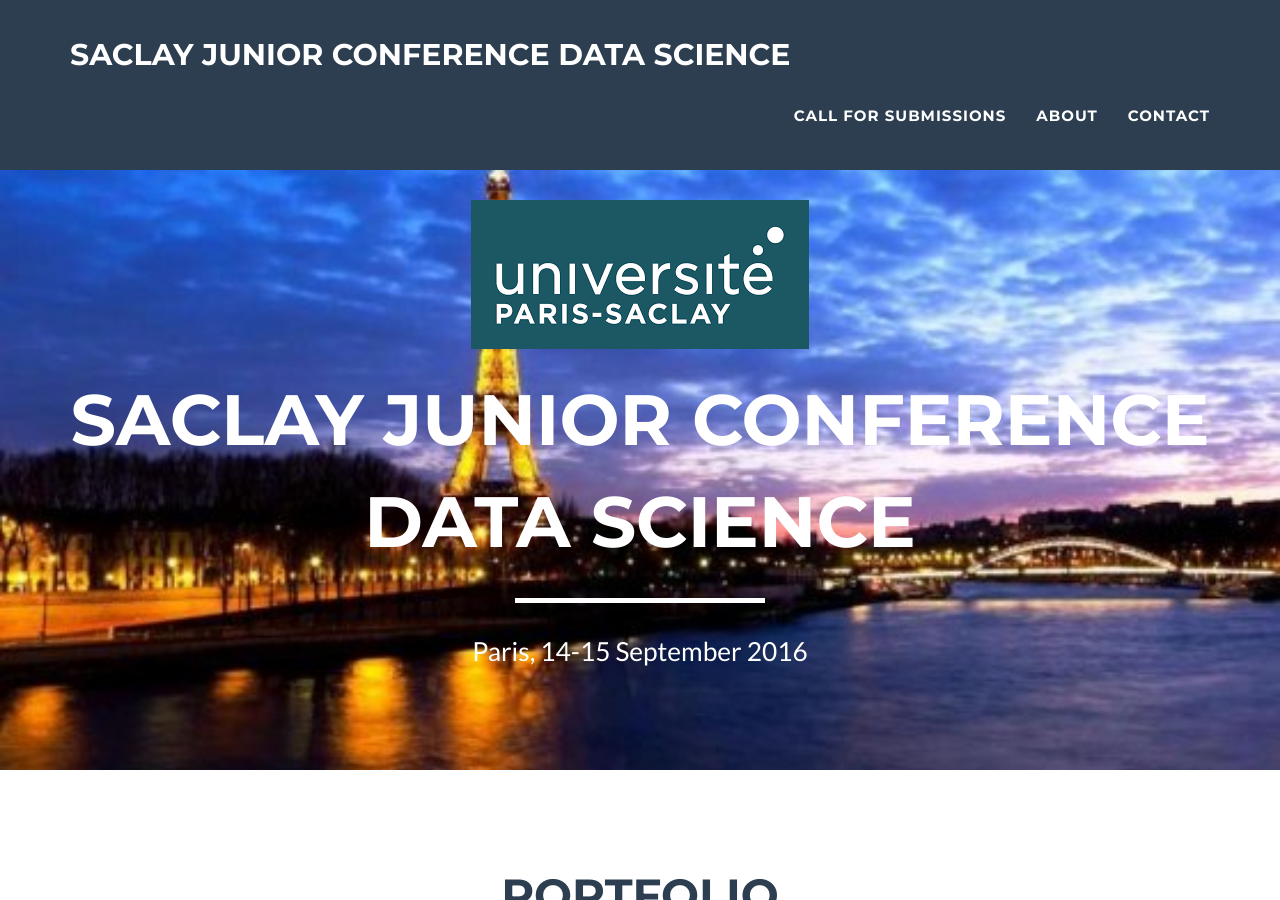
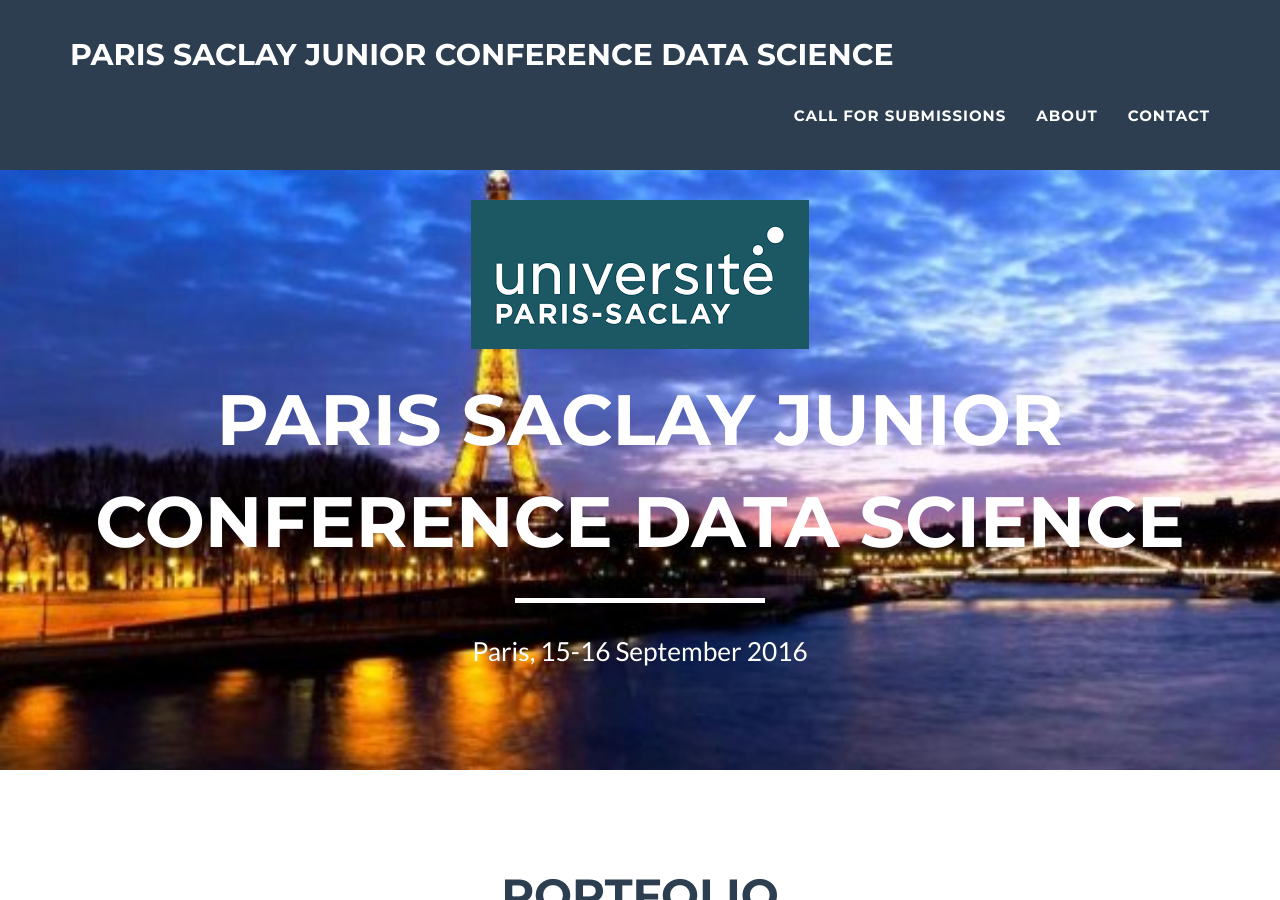
Before and after one commit to bigmine/jDSParis16, a Jekyll site: the page built from index.html, in a window 1280 px wide and 900 px high. Built offline with Jekyll 4.4.1, drawn with Linux system fonts in a browser that asks for light colours.

Commit message:
Update config

```diff
--- a/_config.yml
+++ b/_config.yml
@@ -1,10 +1,10 @@
 # Site settings
-title: Saclay Junior Conference Data Science
+title: Paris Saclay Junior Conference Data Science
 email: your-email@domain.com
-url: https://example.github.io
+url: https://bigmine.github.io/jDSParis16
 description: "Paris-Saclay Junior Conference on Data Science and Engineering"
 meta_author: Albert Bifet
-skills: "Paris, 14-15 September 2016"
+skills: "Paris, 15-16 September 2016"
 
 # Google webmaster tools
 google_verify:
```
